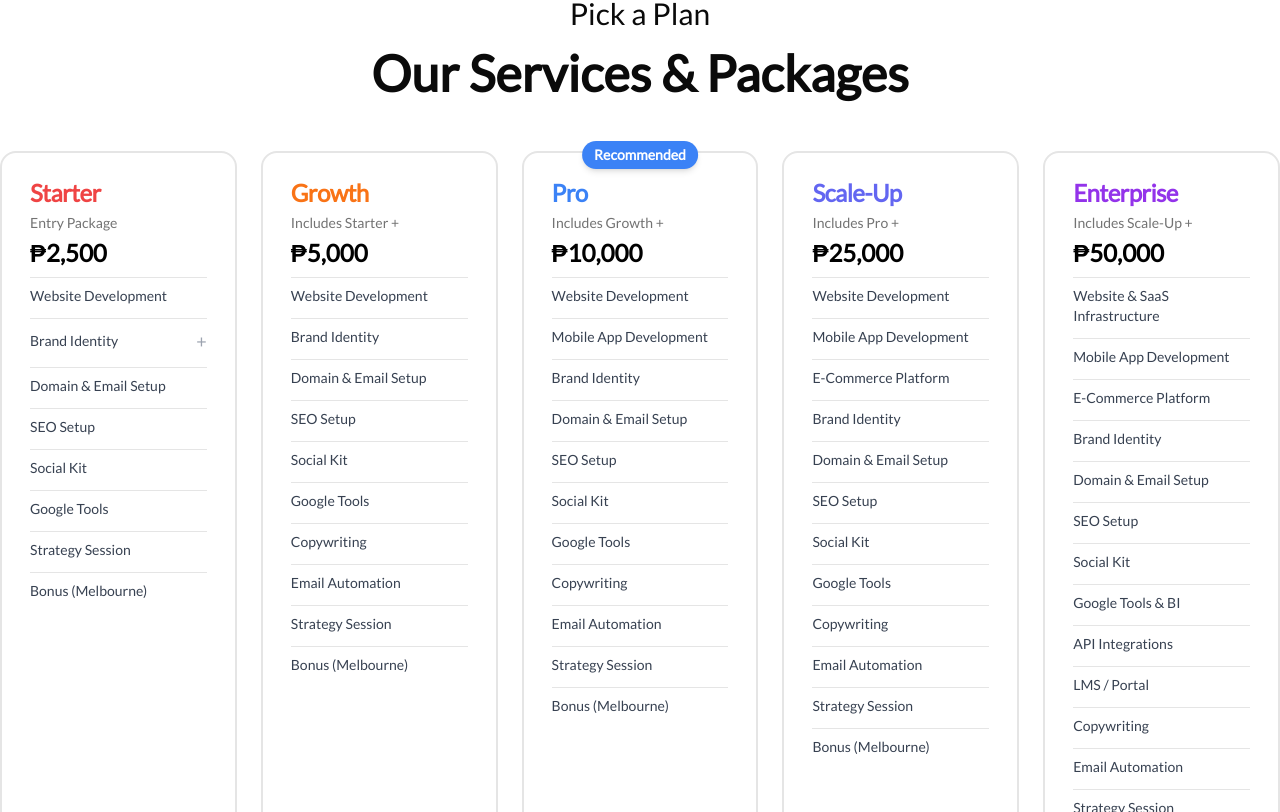
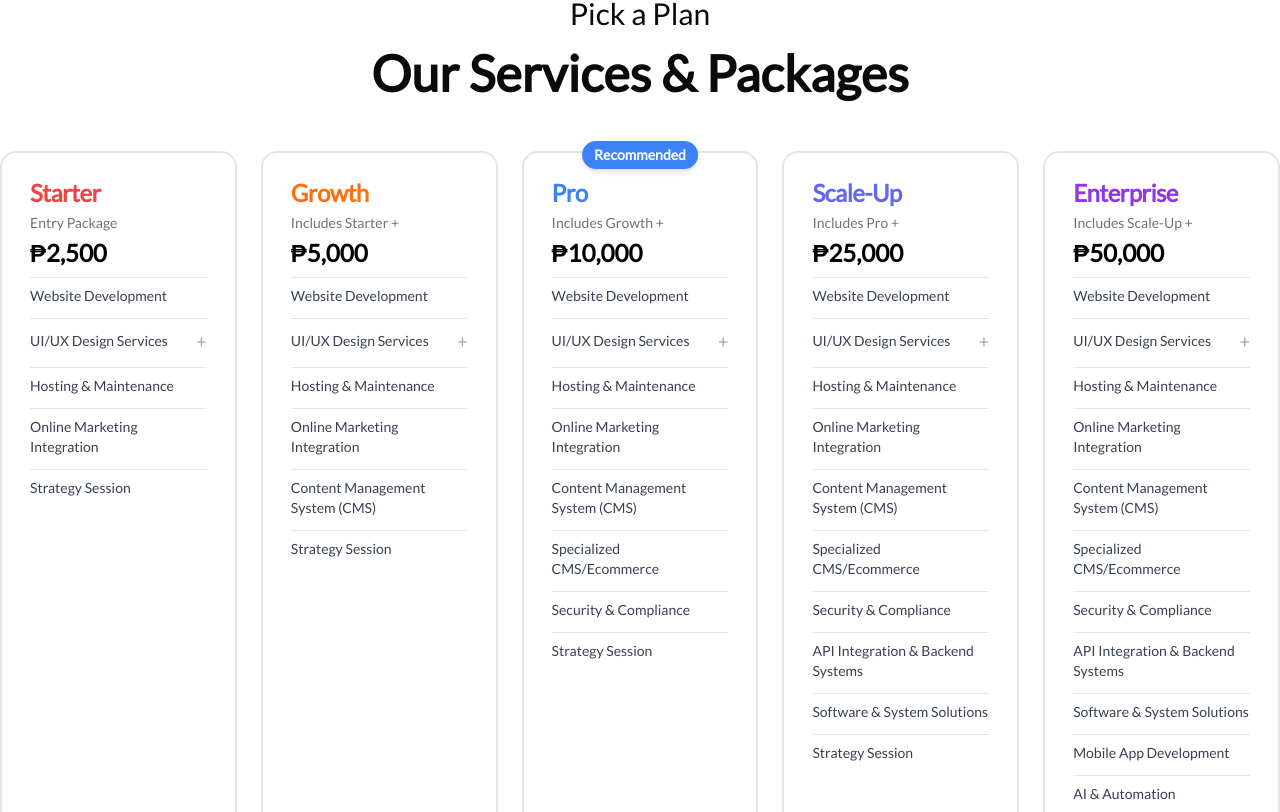
Before and after one commit to Zeff01/zwiftech, a Next.js app: page / in a window 1280 px wide. Shown: the part 5288-6100 px from the top of the page. Built offline with nearby package versions, Linux system fonts and the light colour scheme; a web font is replaced by a local one.

Commit message:
changes on services

```diff
--- a/src/components/packages/PackageCard.tsx
+++ b/src/components/packages/PackageCard.tsx
@@ -1,14 +1,12 @@
-// Updated PackageCard.tsx: dynamic border color via Tailwind + ensure badge visibility
-
 import React, { useState } from "react";
 import { Card, CardContent, CardFooter, CardHeader, CardTitle } from "@/components/ui/card";
 import { Button } from "@/components/ui/button";
 import { motion, AnimatePresence } from "framer-motion";
 
 export interface FeatureItem {
-  icon: string;
+  icon?: string;
   label: string;
-  description?: string;
+  description?: string[];
   expandable?: boolean;
 }
 
@@ -35,7 +33,6 @@ export const PackageCard: React.FC<PackageCardProps> = ({
     setOpenIndex(openIndex === index ? null : index);
   };
 
-  // derive border color class from text color
   const borderClass = color.replace("text-", "border-");
 
   const getGradientClass = () => {
@@ -54,7 +51,7 @@ export const PackageCard: React.FC<PackageCardProps> = ({
       whileHover={{ scale: 1.03 }}
       viewport={{ once: true }}
       transition={{ type: "spring", stiffness: 300, damping: 20 }}
-      className={`rounded-2xl border-2 ${borderClass} relative flex flex-col justify-between h-full max-w-full sm:max-w-sm w-full mx-auto px-2`}>
+      className={`rounded-2xl border-2 ${borderClass} relative flex flex-col justify-between w-full max-w-[300px] h-full mx-auto px-2`}>
       {recommended && (
         <div
           className={`${borderClass} bg-blue-500 text-white text-sm font-semibold text-center absolute -top-3 left-1/2 transform -translate-x-1/2 px-3 py-1 rounded-full shadow-md z-10`}>
@@ -68,7 +65,7 @@ export const PackageCard: React.FC<PackageCardProps> = ({
           <p className="text-2xl font-bold text-black">₱{price}</p>
         </CardHeader>
 
-        <CardContent className="space-y-1 text-sm flex-1 px-5 pb-4">
+        <CardContent className="space-y-1 text-sm flex-1 px-5 pb-4 min-h-[200px]">
           {features.map((feature, index) => (
             <div key={index} className="border-t py-2">
               <div
@@ -81,14 +78,16 @@ export const PackageCard: React.FC<PackageCardProps> = ({
               </div>
               <AnimatePresence>
                 {feature.expandable && openIndex === index && feature.description && (
-                  <motion.p
+                  <motion.ul
                     initial={{ opacity: 0, height: 0 }}
                     animate={{ opacity: 1, height: "auto" }}
                     exit={{ opacity: 0, height: 0 }}
                     transition={{ duration: 0.3 }}
-                    className="text-gray-500 mt-1 pl-4">
-                    {feature.description}
-                  </motion.p>
+                    className="text-gray-500 mt-2 pl-5 list-disc space-y-1 break-words overflow-hidden">
+                    {feature.description.map((desc, i) => (
+                      <li key={i}>{desc}</li>
+                    ))}
+                  </motion.ul>
                 )}
               </AnimatePresence>
             </div>
--- a/src/components/packages/PackageList.tsx
+++ b/src/components/packages/PackageList.tsx
@@ -7,19 +7,20 @@ const packages: PackageCardProps[] = [
     tagline: "Entry Package",
     color: "text-red-500",
     features: [
-      { icon: "🌐", label: "Website Development" },
+      { label: "Website Development" },
       {
-        icon: "🎨",
-        label: "Brand Identity",
+        label: "UI/UX Design Services",
         expandable: true,
-        description: "Logo, colors & typography",
+        description: [
+          "Website & App Interface Design",
+          "Mobile-friendly Layouts",
+          "Wireframes and Mockups",
+          "User Experience Optimization for Conversions",
+        ],
       },
-      { icon: "📧", label: "Domain & Email Setup" },
-      { icon: "🔍", label: "SEO Setup" },
-      { icon: "📱", label: "Social Kit" },
-      { icon: "🛠", label: "Google Tools" },
-      { icon: "🧠", label: "Strategy Session" },
-      { icon: "🎁", label: "Bonus (Melbourne)" },
+      { label: "Hosting & Maintenance" },
+      { label: "Online Marketing Integration" },
+      { label: "Strategy Session" },
     ],
   },
   {
@@ -28,16 +29,21 @@ const packages: PackageCardProps[] = [
     tagline: "Includes Starter +",
     color: "text-orange-500",
     features: [
-      { icon: "🌐", label: "Website Development" },
-      { icon: "🎨", label: "Brand Identity" },
-      { icon: "📧", label: "Domain & Email Setup" },
-      { icon: "🔍", label: "SEO Setup" },
-      { icon: "📱", label: "Social Kit" },
-      { icon: "🛠", label: "Google Tools" },
-      { icon: "✍️", label: "Copywriting" },
-      { icon: "📬", label: "Email Automation" },
-      { icon: "🧠", label: "Strategy Session" },
-      { icon: "🎁", label: "Bonus (Melbourne)" },
+      { label: "Website Development" },
+      {
+        label: "UI/UX Design Services",
+        expandable: true,
+        description: [
+          "Website & App Interface Design",
+          "Mobile-friendly Layouts",
+          "Wireframes and Mockups",
+          "User Experience Optimization for Conversions",
+        ],
+      },
+      { label: "Hosting & Maintenance" },
+      { label: "Online Marketing Integration" },
+      { label: "Content Management System (CMS)" },
+      { label: "Strategy Session" },
     ],
   },
   {
@@ -47,17 +53,23 @@ const packages: PackageCardProps[] = [
     tagline: "Includes Growth +",
     color: "text-blue-500",
     features: [
-      { icon: "🌐", label: "Website Development" },
-      { icon: "📱", label: "Mobile App Development" },
-      { icon: "🎨", label: "Brand Identity" },
-      { icon: "📧", label: "Domain & Email Setup" },
-      { icon: "🔍", label: "SEO Setup" },
-      { icon: "📱", label: "Social Kit" },
-      { icon: "🛠", label: "Google Tools" },
-      { icon: "✍️", label: "Copywriting" },
-      { icon: "📬", label: "Email Automation" },
-      { icon: "🧠", label: "Strategy Session" },
-      { icon: "🎁", label: "Bonus (Melbourne)" },
+      { label: "Website Development" },
+      {
+        label: "UI/UX Design Services",
+        expandable: true,
+        description: [
+          "Website & App Interface Design",
+          "Mobile-friendly Layouts",
+          "Wireframes and Mockups",
+          "User Experience Optimization for Conversions",
+        ],
+      },
+      { label: "Hosting & Maintenance" },
+      { label: "Online Marketing Integration" },
+      { label: "Content Management System (CMS)" },
+      { label: "Specialized CMS/Ecommerce" },
+      { label: "Security & Compliance" },
+      { label: "Strategy Session" },
     ],
   },
   {
@@ -66,18 +78,25 @@ const packages: PackageCardProps[] = [
     tagline: "Includes Pro +",
     color: "text-indigo-500",
     features: [
-      { icon: "🌐", label: "Website Development" },
-      { icon: "📱", label: "Mobile App Development" },
-      { icon: "🛒", label: "E-Commerce Platform" },
-      { icon: "🎨", label: "Brand Identity" },
-      { icon: "📧", label: "Domain & Email Setup" },
-      { icon: "🔍", label: "SEO Setup" },
-      { icon: "📱", label: "Social Kit" },
-      { icon: "🛠", label: "Google Tools" },
-      { icon: "✍️", label: "Copywriting" },
-      { icon: "📬", label: "Email Automation" },
-      { icon: "🧠", label: "Strategy Session" },
-      { icon: "🎁", label: "Bonus (Melbourne)" },
+      { label: "Website Development" },
+      {
+        label: "UI/UX Design Services",
+        expandable: true,
+        description: [
+          "Website & App Interface Design",
+          "Mobile-friendly Layouts",
+          "Wireframes and Mockups",
+          "User Experience Optimization for Conversions",
+        ],
+      },
+      { label: "Hosting & Maintenance" },
+      { label: "Online Marketing Integration" },
+      { label: "Content Management System (CMS)" },
+      { label: "Specialized CMS/Ecommerce" },
+      { label: "Security & Compliance" },
+      { label: "API Integration & Backend Systems" },
+      { label: "Software & System Solutions" },
+      { label: "Strategy Session" },
     ],
   },
   {
@@ -87,20 +106,29 @@ const packages: PackageCardProps[] = [
     tagline: "Includes Scale-Up +",
     color: "text-purple-600",
     features: [
-      { icon: "🖥", label: "Website & SaaS Infrastructure" },
-      { icon: "📱", label: "Mobile App Development" },
-      { icon: "🛒", label: "E-Commerce Platform" },
-      { icon: "🎨", label: "Brand Identity" },
-      { icon: "📧", label: "Domain & Email Setup" },
-      { icon: "🔍", label: "SEO Setup" },
-      { icon: "📱", label: "Social Kit" },
-      { icon: "📊", label: "Google Tools & BI" },
-      { icon: "🔌", label: "API Integrations" },
-      { icon: "🎓", label: "LMS / Portal" },
-      { icon: "✍️", label: "Copywriting" },
-      { icon: "📬", label: "Email Automation" },
-      { icon: "🧠", label: "Strategy Session" },
-      { icon: "🎁", label: "Bonus (Melbourne)" },
+      { label: "Website Development" },
+      {
+        label: "UI/UX Design Services",
+        expandable: true,
+        description: [
+          "Website & App Interface Design",
+          "Mobile-friendly Layouts",
+          "Wireframes and Mockups",
+          "User Experience Optimization for Conversions",
+        ],
+      },
+      { label: "Hosting & Maintenance" },
+      { label: "Online Marketing Integration" },
+      { label: "Content Management System (CMS)" },
+      { label: "Specialized CMS/Ecommerce" },
+      { label: "Security & Compliance" },
+      { label: "API Integration & Backend Systems" },
+      { label: "Software & System Solutions" },
+
+      { label: "Mobile App Development" },
+      { label: "AI & Automation" },
+
+      { label: "Strategy Session" },
     ],
   },
 ];
```
